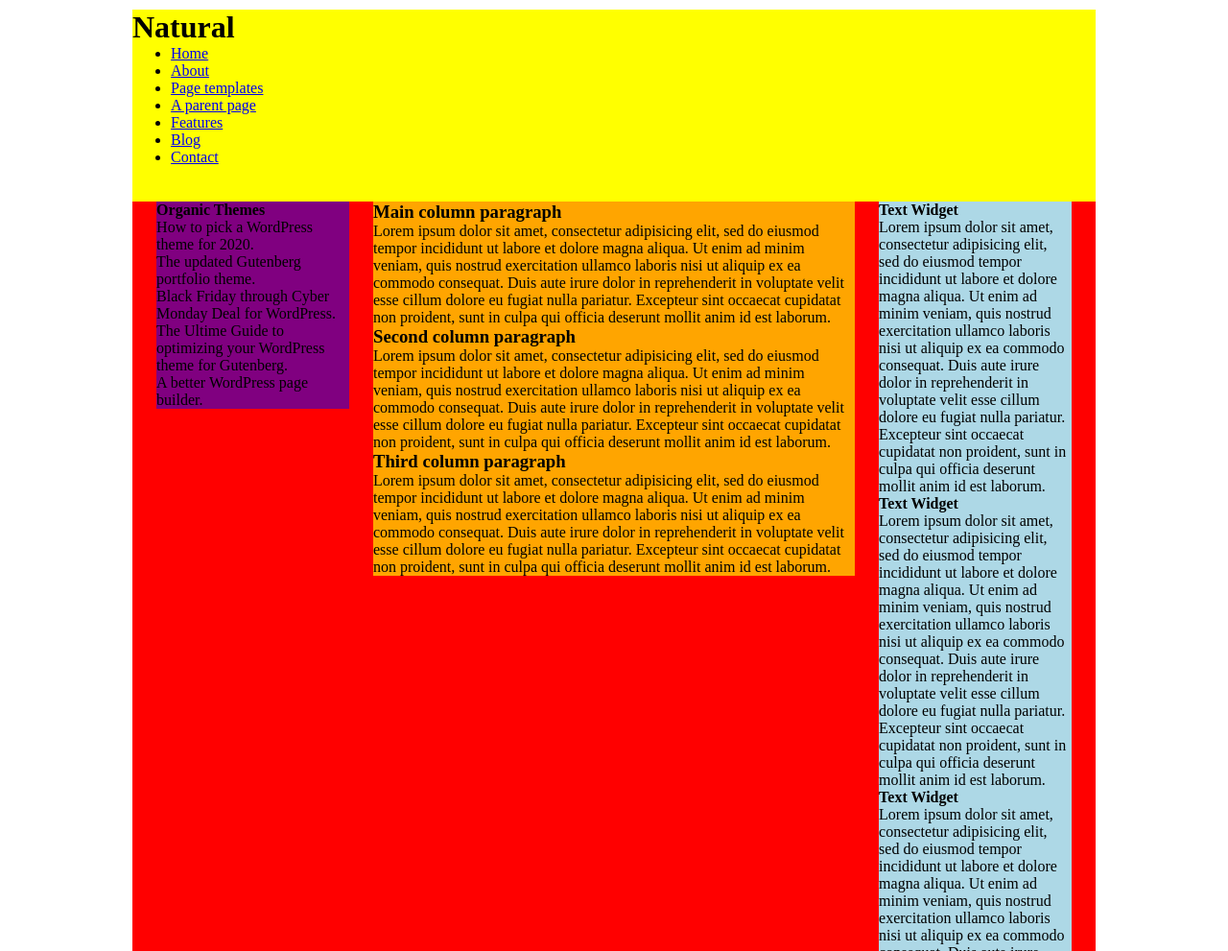
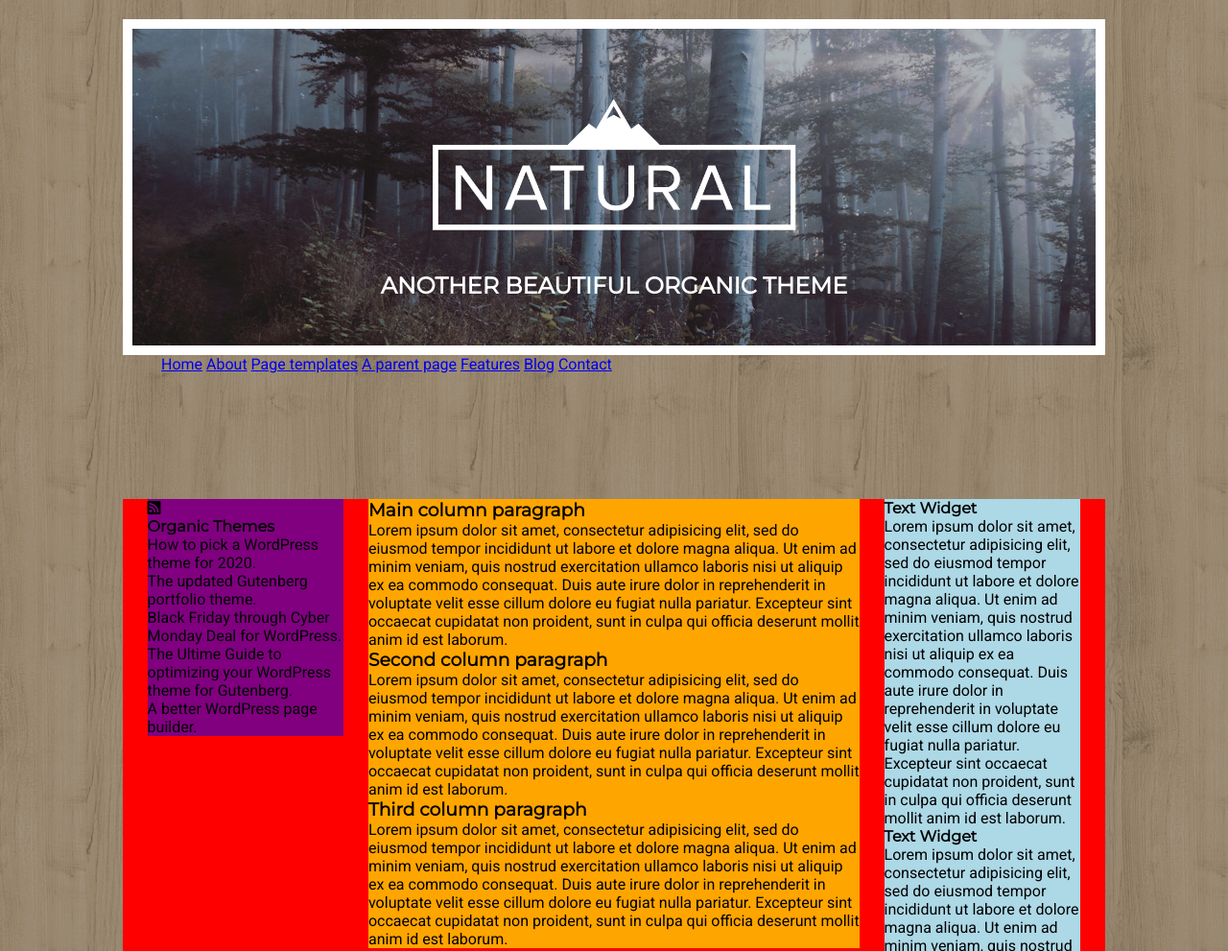
Before and after one commit to ailequal/htmlcss-wp, a plain HTML site: page index.html in a window 1280 px wide. Shown: the top 991 px of the page at 96% size. Drawn offline with Linux system fonts and the light colour scheme.

Commit message:
Working on the header

```diff
--- a/css/style.css
+++ b/css/style.css
@@ -7,14 +7,54 @@
 
 body {
   width: 80%;
-  padding: 10px;
-  margin: auto;
+  margin: 20px auto;
+  background-image: url(../img/natural-pattern.png);
+  background-position: center;
+  font-family: 'Roboto', sans-serif;
+}
+
+h1, h2, h3, h4, h5, h6 {
+  font-family: 'Montserrat', sans-serif;
 }
 
 /* header */
 .header {
+  height: 500px;
+}
+
+.background-header {
+  position: relative;
+  width: 100%;
+  height: 350px;
+  background-image: url(../img/natural-header.jpg);
+  background-position: center;
+  background-size: cover;
+  border: 10px solid white;
+}
+
+.logo {
+  position: absolute;
+  top: 50%;
+  left: 50%;
+  transform: translate(-50%, -50%);
+  text-align: center;
+}
+
+.logo > img {
   height: 200px;
-  background-color: yellow;
+}
+
+.logo > h2 {
+  color: white;
+  text-transform: uppercase;
+}
+
+.nav-bar {
+  height: 50px;
+}
+
+.nav-bar > ul > li {
+  display: inline-block;
 }
 
 /* main */
--- a/index.html
+++ b/index.html
@@ -2,19 +2,22 @@
 <html lang="en" dir="ltr">
 <head>
   <meta charset="utf-8">
-  <!-- font -->
+  <link href="https://fonts.googleapis.com/css?family=Montserrat|Roboto&display=swap" rel="stylesheet">
   <link rel="stylesheet" href="https://cdnjs.cloudflare.com/ajax/libs/font-awesome/5.11.2/css/all.css" integrity="sha256-46qynGAkLSFpVbEBog43gvNhfrOj+BmwXdxFgVK/Kvc=" crossorigin="anonymous" />
   <link rel="stylesheet" href="css/style.css">
-  <title>htmlcss-struttura-wp</title>
+  <title>htmlcss-wp</title>
 </head>
 <body>
 
   <!-- header -->
   <header class="header">
+    <div class="background-header">
       <div class="logo">
-      <h1>Natural</h1>
+        <img src="img/natural-logo.png" alt="The Natural Logo">
+        <h2>Another beautiful organic theme</h2>
       </div>
-    <nav>
+    </div>
+    <nav class="nav-bar">
       <ul>
         <li><a href="#">Home</a></li>
         <li><a href="#">About</a></li>
@@ -30,13 +33,20 @@
 
   <!-- main -->
   <main class="main">
-    <div class="col-left feed-rss">
+    <div class="col-left">
+      <div class="feed-rss">
+        <div class="feed-rss-title">
+          <i class="fas fa-rss-square"></i>
           <h4>Organic Themes</h4>
+        </div>
+        <div class="feed-rss-content">
           <p>How to pick a WordPress theme for 2020.</p>
           <p>The updated Gutenberg portfolio theme.</p>
           <p>Black Friday through Cyber Monday Deal for WordPress.</p>
           <p>The Ultime Guide to optimizing your WordPress theme for Gutenberg.</p>
           <p>A better WordPress page builder.</p>
+        </div>
+      </div>
     </div>
     <div class="col-main">
       <div class="content-main">
```
Lines whose indentation alone changed are shown as unchanged.
